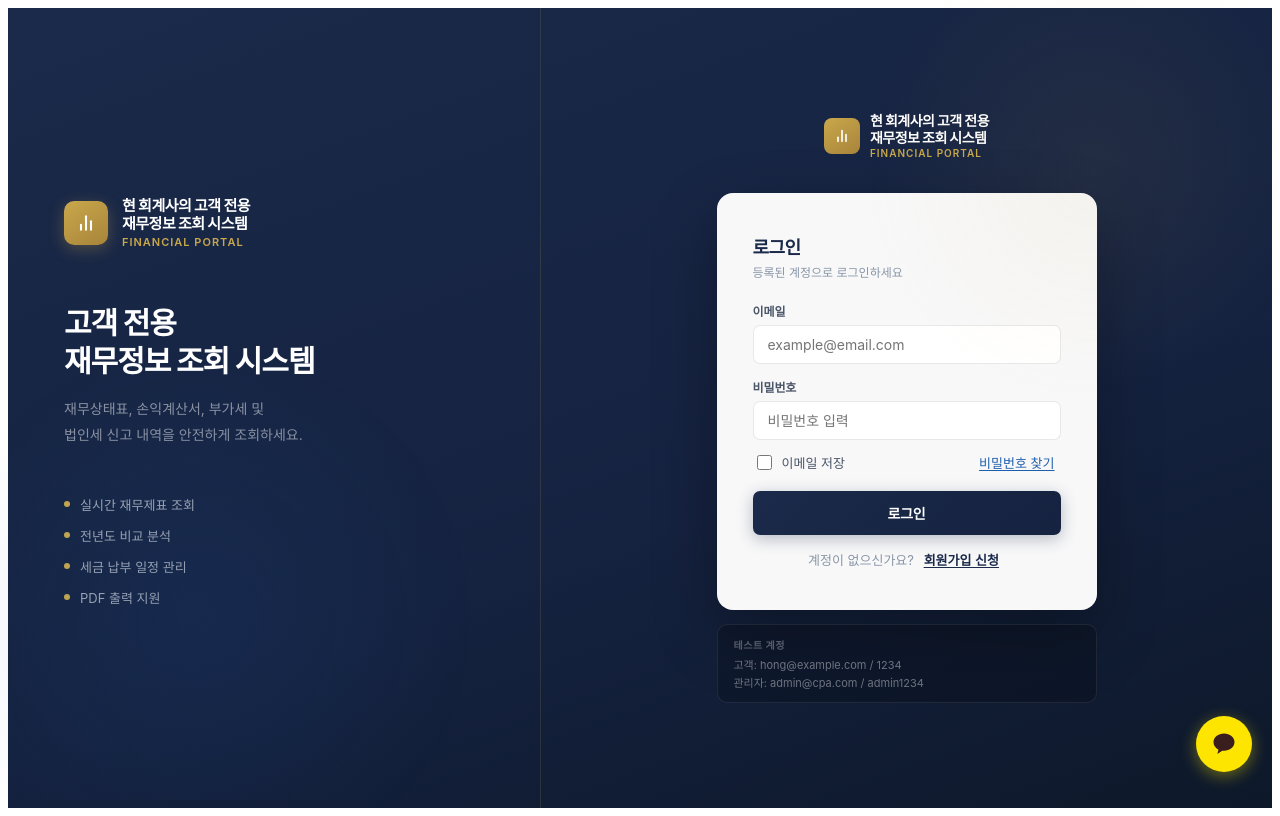
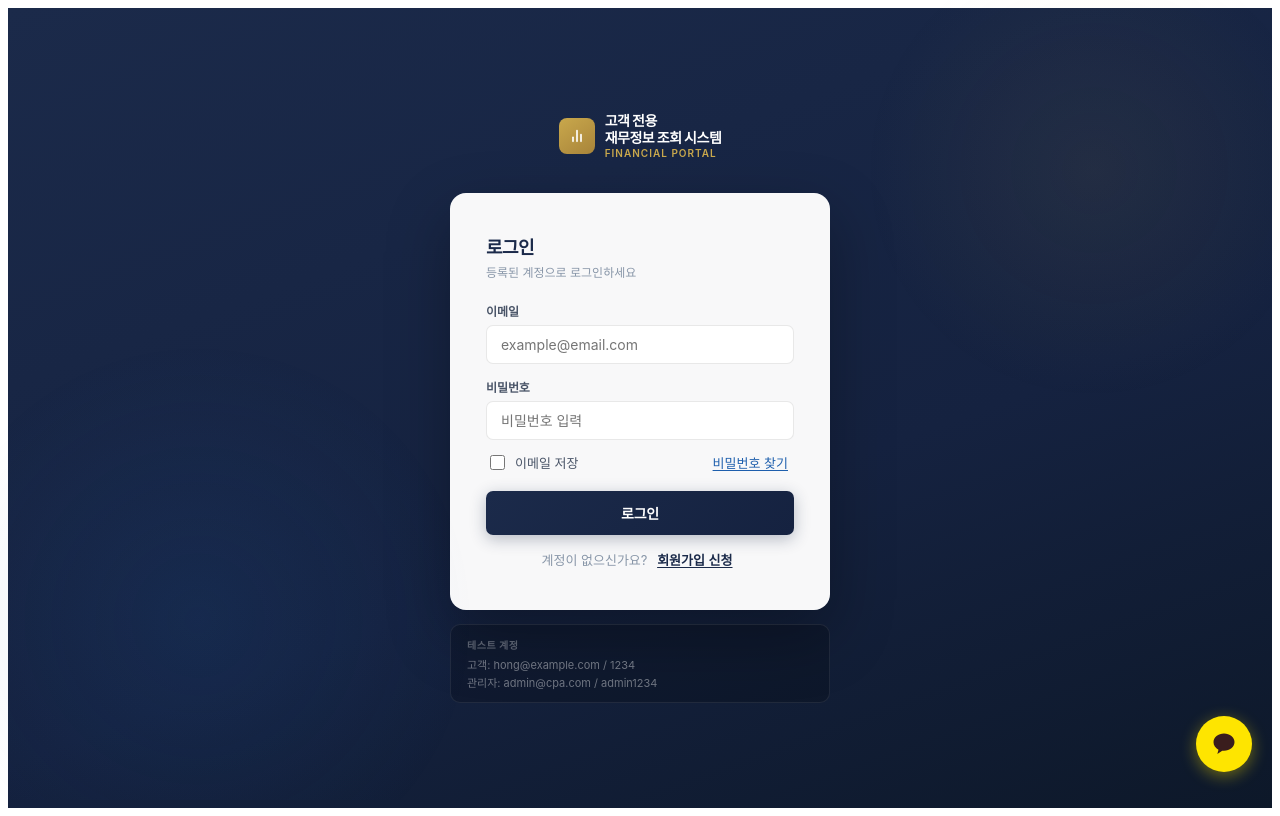
Before and after one commit to janghyun303/financial-portal, a React (Vite) app: page / in a window 1280 px wide. Built offline with nearby package versions, Linux system fonts and the light colour scheme.

Commit message:
Add files via upload

```diff
--- a/src/App.jsx
+++ b/src/App.jsx
@@ -228,6 +228,10 @@ const db = {
 
   // ── 로그인
   login: async (email, password) => {
+    // 어드민 계정 하드코딩 폴백 (Supabase DB에 없는 경우 대비)
+    if (email === "admin@cpa.com" && password === "admin1234") {
+      return { ok:true, user:{ id:99, name:"관리자", email:"admin@cpa.com", role:"admin", status:"approved", phone:"", businesses:[] } };
+    }
     const rows = await supaGet("users", `email=eq.${encodeURIComponent(email)}&password=eq.${encodeURIComponent(password)}&select=*`);
     if (!rows?.length) return { ok:false, msg:"이메일 또는 비밀번호가 올바르지 않습니다." };
     const u = rows[0];
@@ -679,36 +683,7 @@ function Login({ onLogin, onGo }) {
 
       </div>
 
-      {/* 좌측 브랜드 패널 — PC 전용 */}
-      {!isMobile && (
-        <div style={{
-          flex:"0 0 420px",display:"flex",flexDirection:"column",
-          justifyContent:"center",padding:"60px 56px",
-          borderRight:"1px solid rgba(201,168,76,0.15)",
-        }}>
-          <div style={{display:"flex",alignItems:"center",gap:"14px",marginBottom:"56px"}}>
-            <div style={{width:"44px",height:"44px",borderRadius:"10px",background:`linear-gradient(145deg,${T.gold},#A8843A)`,display:"flex",alignItems:"center",justifyContent:"center",boxShadow:"0 4px 16px rgba(201,168,76,0.3)",flexShrink:0}}>
-              <Icon name="logo" size={20} color="#fff" strokeWidth={2.5}/>
-            </div>
-            <div>
-              <div style={{color:"#fff",fontWeight:"800",fontSize:"15px",letterSpacing:"-0.5px",lineHeight:1.2}}>현 회계사의 고객 전용<br/>재무정보 조회 시스템</div>
-              <div style={{color:T.gold,fontSize:"11px",fontWeight:"600",letterSpacing:"1px",textTransform:"uppercase",marginTop:"2px"}}>Financial Portal</div>
-            </div>
-          </div>
-          <h2 style={{color:"#fff",fontSize:"30px",fontWeight:"800",margin:"0 0 16px",letterSpacing:"-1px",lineHeight:1.25}}>
-            고객 전용<br/>재무정보 조회 시스템
-          </h2>
-          <p style={{color:"rgba(255,255,255,0.5)",fontSize:"14px",lineHeight:"1.8",margin:"0 0 48px"}}>
-            재무상태표, 손익계산서, 부가세 및<br/>법인세 신고 내역을 안전하게 조회하세요.
-          </p>
-          {["실시간 재무제표 조회","전년도 비교 분석","세금 납부 일정 관리","PDF 출력 지원"].map(item=>(
-            <div key={item} style={{display:"flex",alignItems:"center",gap:"10px",marginBottom:"12px"}}>
-              <span style={{width:"6px",height:"6px",borderRadius:"50%",background:T.gold,flexShrink:0}}/>
-              <span style={{color:"rgba(255,255,255,0.6)",fontSize:"13px"}}>{item}</span>
-            </div>
-          ))}
-        </div>
-      )}
+
 
       {/* 로그인 폼 — 모바일은 전체, PC는 우측 */}
       <div style={{flex:1,display:"flex",alignItems:"center",justifyContent:"center",padding:isMobile?"24px 20px":"40px 24px"}}>
@@ -720,7 +695,7 @@ function Login({ onLogin, onGo }) {
                 <Icon name="logo" size={16} color="#fff" strokeWidth={2.5}/>
               </div>
               <div style={{textAlign:"left"}}>
-                <div style={{color:"#fff",fontWeight:"800",fontSize:"14px",letterSpacing:"-0.5px",lineHeight:1.2}}>현 회계사의 고객 전용<br/>재무정보 조회 시스템</div>
+                <div style={{color:"#fff",fontWeight:"800",fontSize:"14px",letterSpacing:"-0.5px",lineHeight:1.2}}>고객 전용<br/>재무정보 조회 시스템</div>
                 <div style={{color:T.gold,fontSize:"10px",fontWeight:"600",letterSpacing:"1px",textTransform:"uppercase"}}>Financial Portal</div>
               </div>
             </div>
@@ -2161,7 +2136,7 @@ function CustomerDash({ user, onLogout }) {
               <Icon name="logo" size={14} color="#fff" strokeWidth={2.5}/>
             </div>
             <span style={{color:"#fff",fontWeight:"800",fontSize:isMobile?"13px":"15px",letterSpacing:"-0.4px"}}>
-              {isMobile?(bizInfo?.name||"현 회계사 재무포털"):"현 회계사의 고객 전용 재무정보 조회 시스템"}
+              {isMobile?(bizInfo?.name||"고객 전용 재무포털"):"고객 전용 재무정보 조회 시스템"}
             </span>
           </div>
         </div>
@@ -2359,7 +2334,7 @@ function AdminDash({ user, onLogout }) {
       {toast&&<div style={{position:"fixed",top:"20px",right:"20px",zIndex:9999,background:"rgba(255,255,255,0.96)",border:`1px solid ${T.border}`,borderRadius:T.radius,padding:"12px 20px",color:T.text,fontSize:"14px",fontWeight:"500",boxShadow:T.shadowMd,backdropFilter:"blur(20px)"}}>{toast}</div>}
       <header style={{background:T.bgDeep,borderBottom:`1px solid ${T.borderNav}`,padding:"0 24px",height:"52px",display:"flex",alignItems:"center",justifyContent:"space-between"}}>
         <div style={{display:"flex",alignItems:"center",gap:"10px"}}>
-          <span style={{color:"#fff",fontWeight:"700",fontSize:"15px",letterSpacing:"-0.4px"}}>현 회계사의 고객 전용 재무정보 조회 시스템</span>
+          <span style={{color:"#fff",fontWeight:"700",fontSize:"15px",letterSpacing:"-0.4px"}}>고객 전용 재무정보 조회 시스템</span>
           <Pill label="관리자"/>
         </div>
         <div style={{display:"flex",alignItems:"center",gap:"10px"}}>
```
